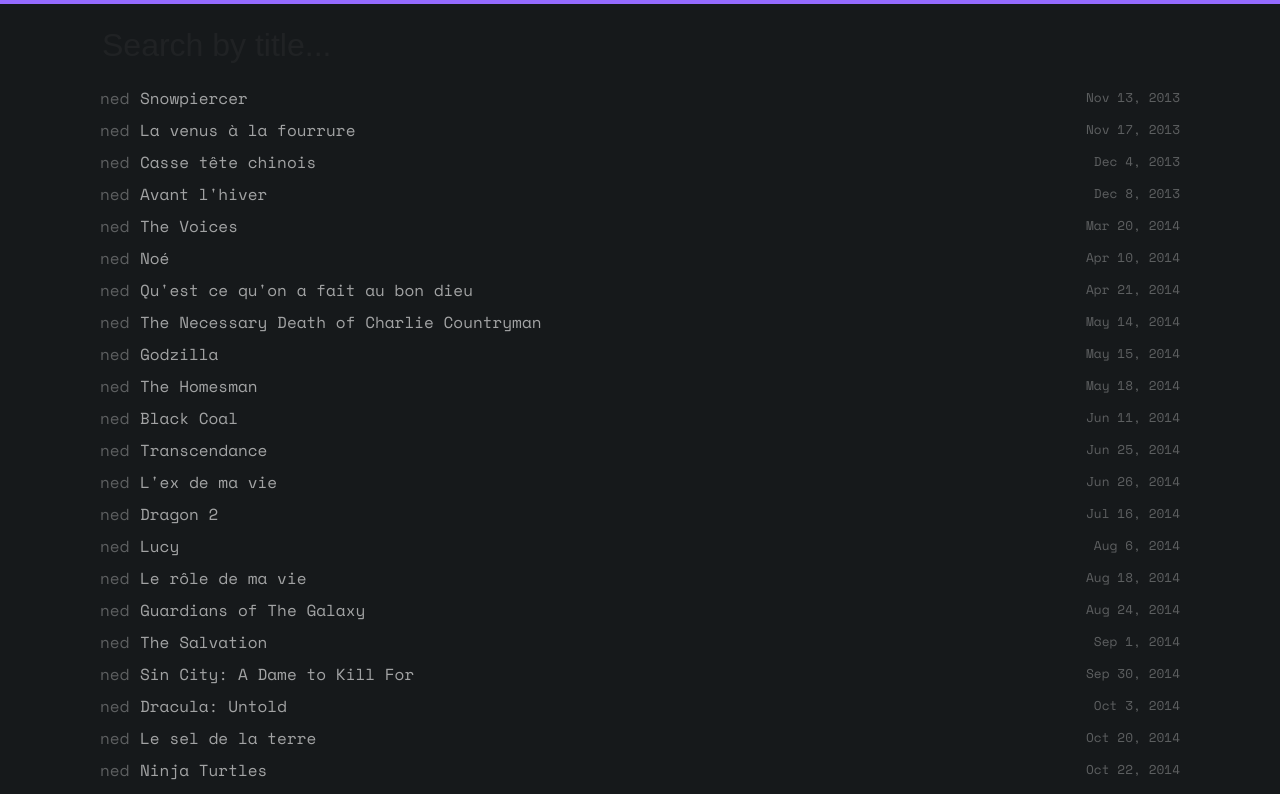
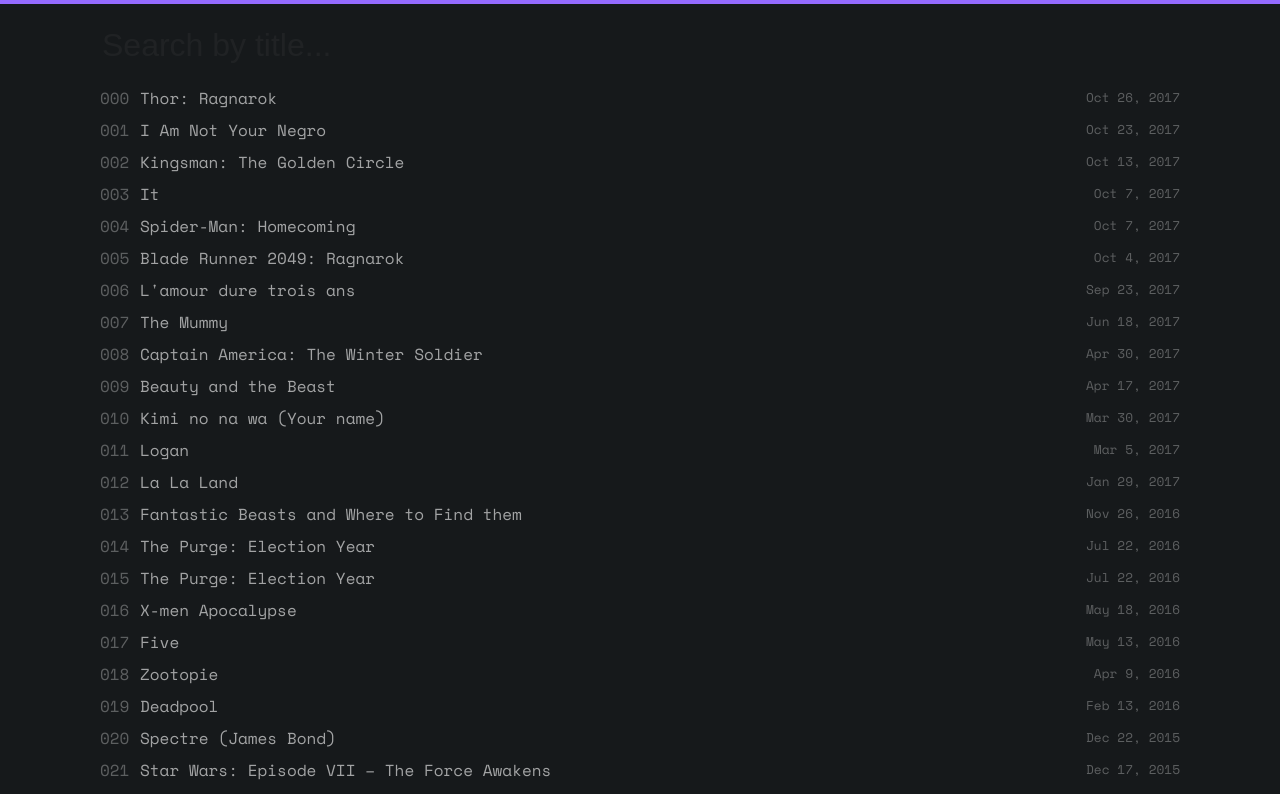
Before and after one commit to OptusWarhole/memories, an Angular app in the folder movies/: page /movies in a window 1280 px wide. Shown: the top 794 px of the page. Built offline with nearby package versions, Linux system fonts and the light colour scheme.

Commit message:
App is fonctionnal, with search and all

```diff
--- a/movies/src/app/movies/movie.ts
+++ b/movies/src/app/movies/movie.ts
@@ -1,5 +1,4 @@
 export class Movie {
-	id: number;
 	title: string;
 	date: string;
 	alone: object;
--- a/movies/src/app/movies/movies.component.html
+++ b/movies/src/app/movies/movies.component.html
@@ -7,9 +7,9 @@
 	<div class="container">
 		<section>
 			<table class="movies">
-					<tr *ngFor="let movie of movies | title: searchText | orderBy: 'date'" class="movies__row">
+				<tr *ngFor="let i = index;let movie of movies | title: searchText | orderBy: '-date'" class="movies__row">
 					<td class="movies__cell movies__number">
-							{{("00000" + movie.id).slice(-3)}}
+						{{("00000" + i ).slice(-3)}}
 					</td>
 					<td class="movies__cell movies__title">
 						{{movie.title}}
```
Also changed, not shown: 1 other file (tests, documents, lock files or other folders). Lines whose indentation alone changed are shown as unchanged.
